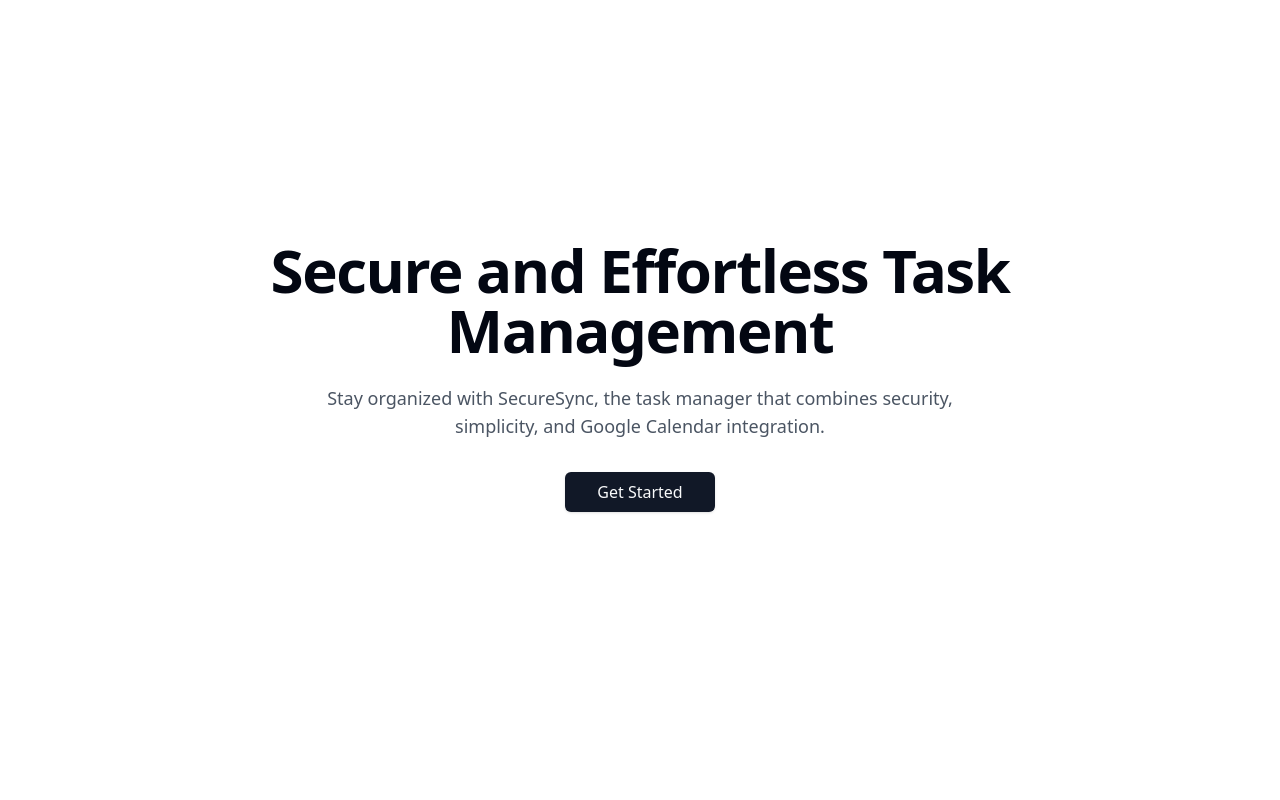
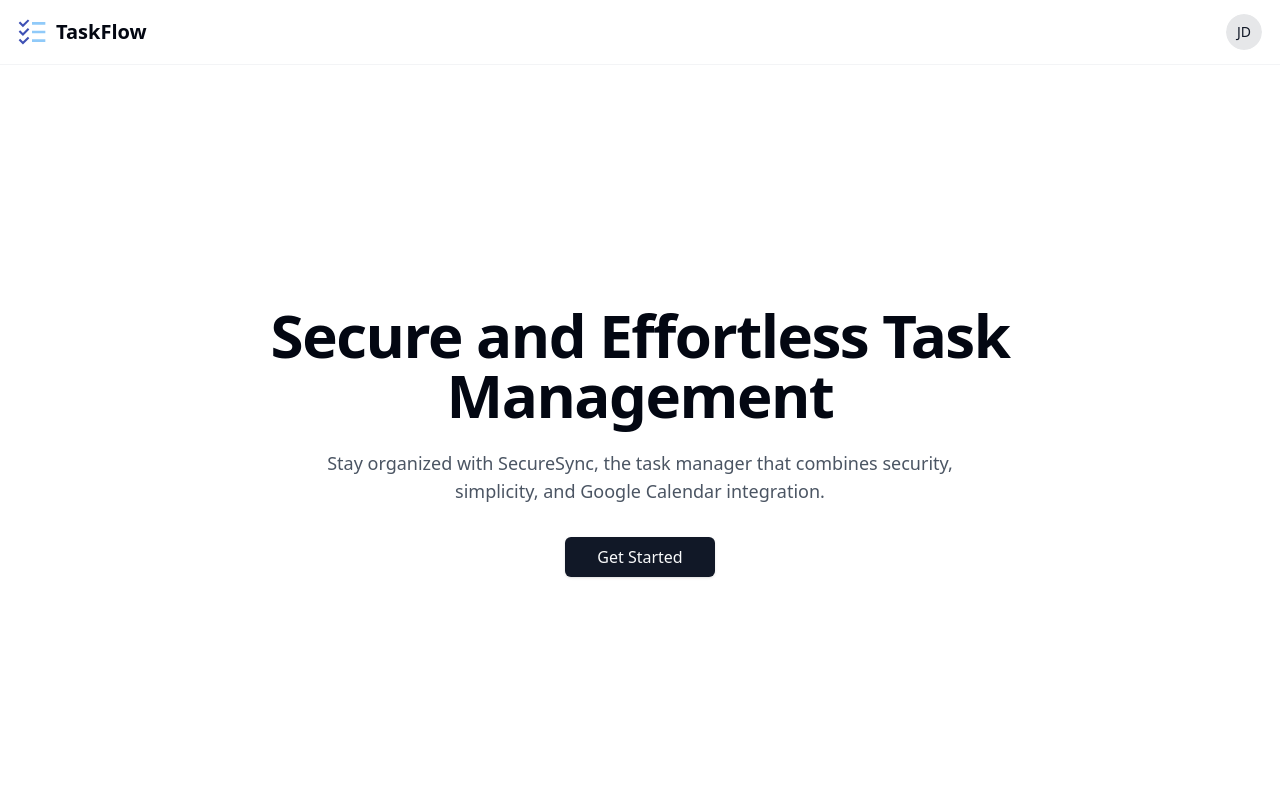
Before and after one commit to aayman01/Task-Flow-Client, a React (Vite) app: page / in a window 1280 px wide. Shown: the top 800 px of the page. Built offline with nearby package versions, Linux system fonts and the light colour scheme.

Commit message:
nav bar complete

```diff
--- /dev/null
+++ b/src/components/NavBar.jsx
@@ -0,0 +1,128 @@
+import { Link, useNavigate } from "react-router";
+import { Button } from "@/components/ui/button";
+import {
+  DropdownMenu,
+  DropdownMenuContent,
+  DropdownMenuItem,
+  DropdownMenuSeparator,
+  DropdownMenuTrigger,
+} from "@/components/ui/dropdown-menu";
+import { Avatar, AvatarFallback } from "@/components/ui/avatar";
+import { CheckSquare, LogOut, Settings, User } from "lucide-react";
+import AnimatedContainer from "@/components/ui/AnimatedContainer";
+
+const Navbar= () => {
+  const navigate = useNavigate();
+  let isAuthenticated = true;
+  const user = {
+    name: "John Doe",
+    email: "john.doe@example.com",
+  };
+
+  const handleLogout = () => {
+    navigate("/");
+  };
+
+  const getInitials = (name) => {
+    return name
+      .split(" ")
+      .map((part) => part[0])
+      .join("")
+      .toUpperCase()
+      .substring(0, 2);
+  };
+
+  return (
+    <AnimatedContainer
+      animation="slide-down"
+      className="border-b border-gray-100 bg-white/80 backdrop-blur-lg sticky top-0 z-10 w-full"
+    >
+      <div className="container mx-auto px-4 py-3 flex justify-between items-center">
+        <Link to="/" className="flex items-center space-x-2">
+          <img src="/icon.svg" alt="TaskFlow" className="h-8 w-8" />
+          <span className="font-bold text-xl">TaskFlow</span>
+        </Link>
+
+        {isAuthenticated ? (
+          <div className="flex items-center gap-4">
+            <DropdownMenu>
+              <DropdownMenuTrigger asChild>
+                <Button
+                  variant="ghost"
+                  className="relative h-10 w-10 rounded-full"
+                >
+                  <Avatar className="h-9 w-9">
+                    <AvatarFallback className="bg-primary/10 text-primary">
+                      {user?.name
+                        ? getInitials(user.name)
+                        : user?.email?.substring(0, 2).toUpperCase()}
+                    </AvatarFallback>
+                  </Avatar>
+                </Button>
+              </DropdownMenuTrigger>
+              <DropdownMenuContent className="w-56" align="end">
+                <div className="flex items-center justify-start gap-2 p-2">
+                  <div className="flex flex-col space-y-0.5">
+                    <p className="text-sm font-medium">
+                      {user?.name || "User"}
+                    </p>
+                    <p className="text-xs text-muted-foreground">
+                      {user?.email}
+                    </p>
+                  </div>
+                </div>
+                <DropdownMenuSeparator />
+                <DropdownMenuItem asChild>
+                  <Link
+                    to="/dashboard"
+                    className="cursor-pointer flex w-full items-center"
+                  >
+                    <CheckSquare className="mr-2 h-4 w-4" />
+                    <span>My Tasks</span>
+                  </Link>
+                </DropdownMenuItem>
+                <DropdownMenuItem asChild>
+                  <Link
+                    to="/profile"
+                    className="cursor-pointer flex w-full items-center"
+                  >
+                    <User className="mr-2 h-4 w-4" />
+                    <span>Profile</span>
+                  </Link>
+                </DropdownMenuItem>
+                <DropdownMenuItem asChild>
+                  <Link
+                    to="/settings"
+                    className="cursor-pointer flex w-full items-center"
+                  >
+                    <Settings className="mr-2 h-4 w-4" />
+                    <span>Settings</span>
+                  </Link>
+                </DropdownMenuItem>
+                <DropdownMenuSeparator />
+                <DropdownMenuItem
+                  onClick={handleLogout}
+                  className="cursor-pointer text-red-500 focus:text-red-500"
+                >
+                  <LogOut className="mr-2 h-4 w-4" />
+                  <span>Logout</span>
+                </DropdownMenuItem>
+              </DropdownMenuContent>
+            </DropdownMenu>
+          </div>
+        ) : (
+          <div className="flex items-center gap-2">
+            <Button variant="ghost" asChild>
+              <Link to="/auth">Login</Link>
+            </Button>
+            <Button asChild>
+              <Link to="/auth">Register</Link>
+            </Button>
+          </div>
+        )}
+      </div>
+    </AnimatedContainer>
+  );
+};
+
+export default Navbar;
--- a/src/pages/Home.jsx
+++ b/src/pages/Home.jsx
@@ -1,10 +1,12 @@
 import { Button } from "@/components/ui/button";
 import AnimatedContainer from "@/components/ui/AnimatedContainer";
+import Navbar from "@/components/NavBar";
 
 const Home = () => {
 
   return (
     <div className="min-h-screen flex flex-col">
+      <Navbar />
       <main>
         {/* Hero Section */}
         <section className="pt-12 pb-24 flex flex-col items-center justify-center h-screen">
```
